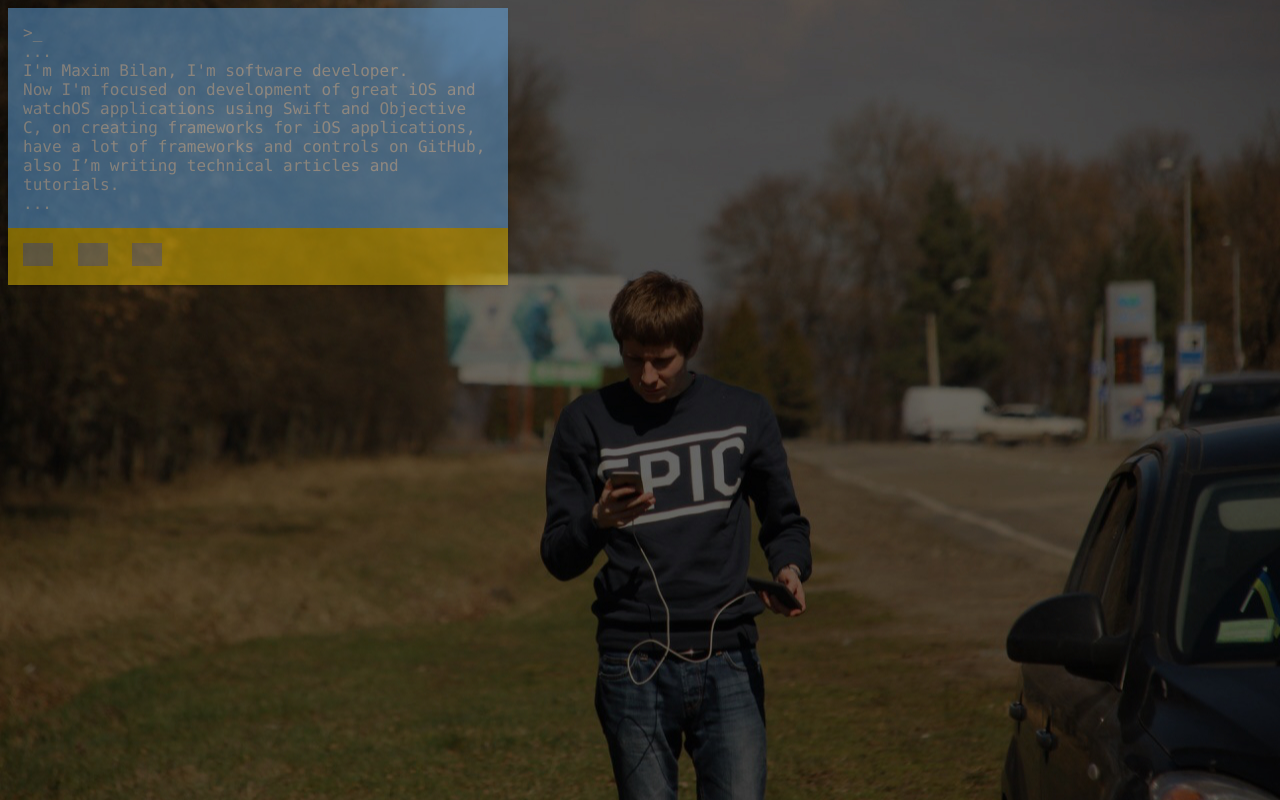
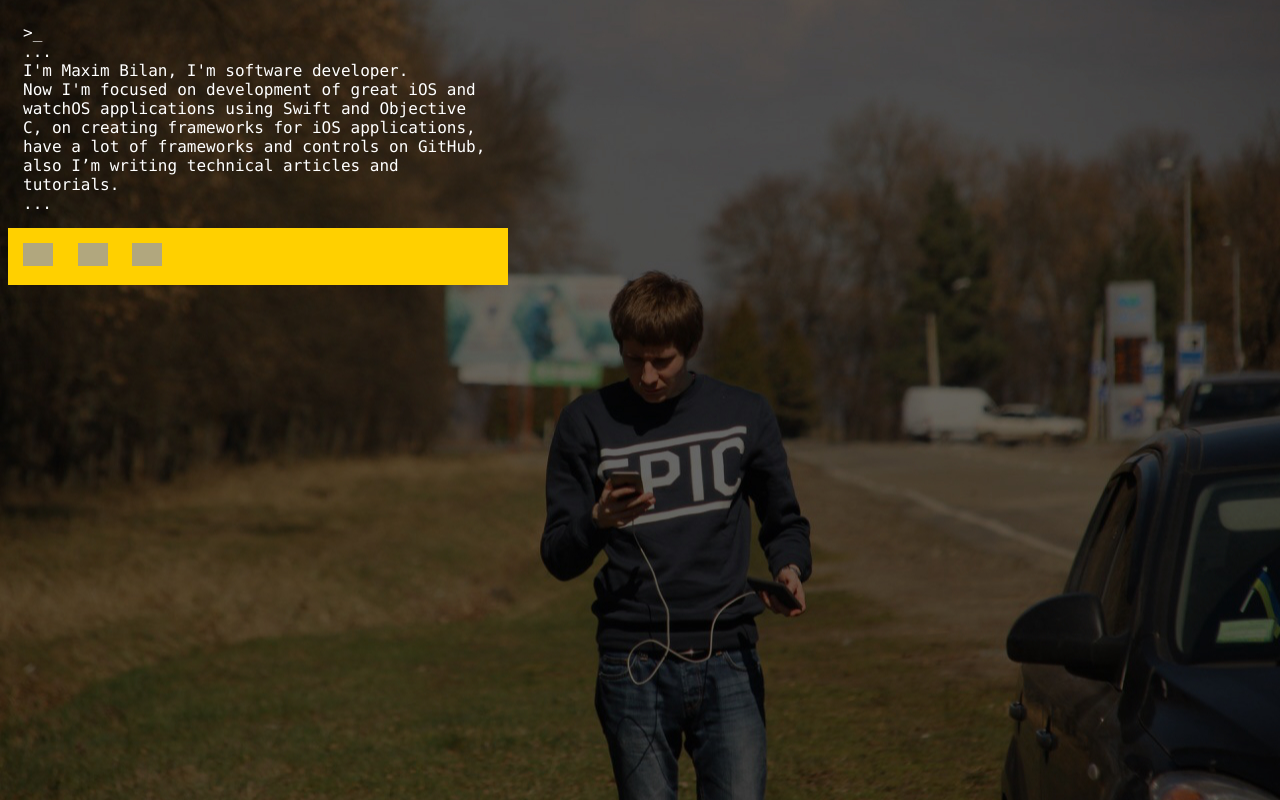
Before and after one commit to maximbilan/maximbilan.github.io, a plain HTML site: page index.html in a window 1280 px wide. Drawn offline with Linux system fonts and the light colour scheme; grey boxes are pictures that could not be loaded.

Commit message:
Updated css

```diff
--- a/css/default.css
+++ b/css/default.css
@@ -3,16 +3,10 @@ html {
     background-size: cover;
 }
 .main {
-  background: black;
-  filter: alpha(opacity=45);
-  -moz-opacity: 0.45;
-  opacity: 0.45;
   width: 500px;
-  box-shadow: 0 2px 2px 0 rgba(0,0,0,0.14),0 1px 5px 0 rgba(0,0,0,0.12),0 3px 1px -2px rgba(0,0,0,0.2);
   font-family: Monaco;
 }
 .text {
-  background: #6EBBFF;
   color: white;
   text-align: left;
   padding: 15px;
```
